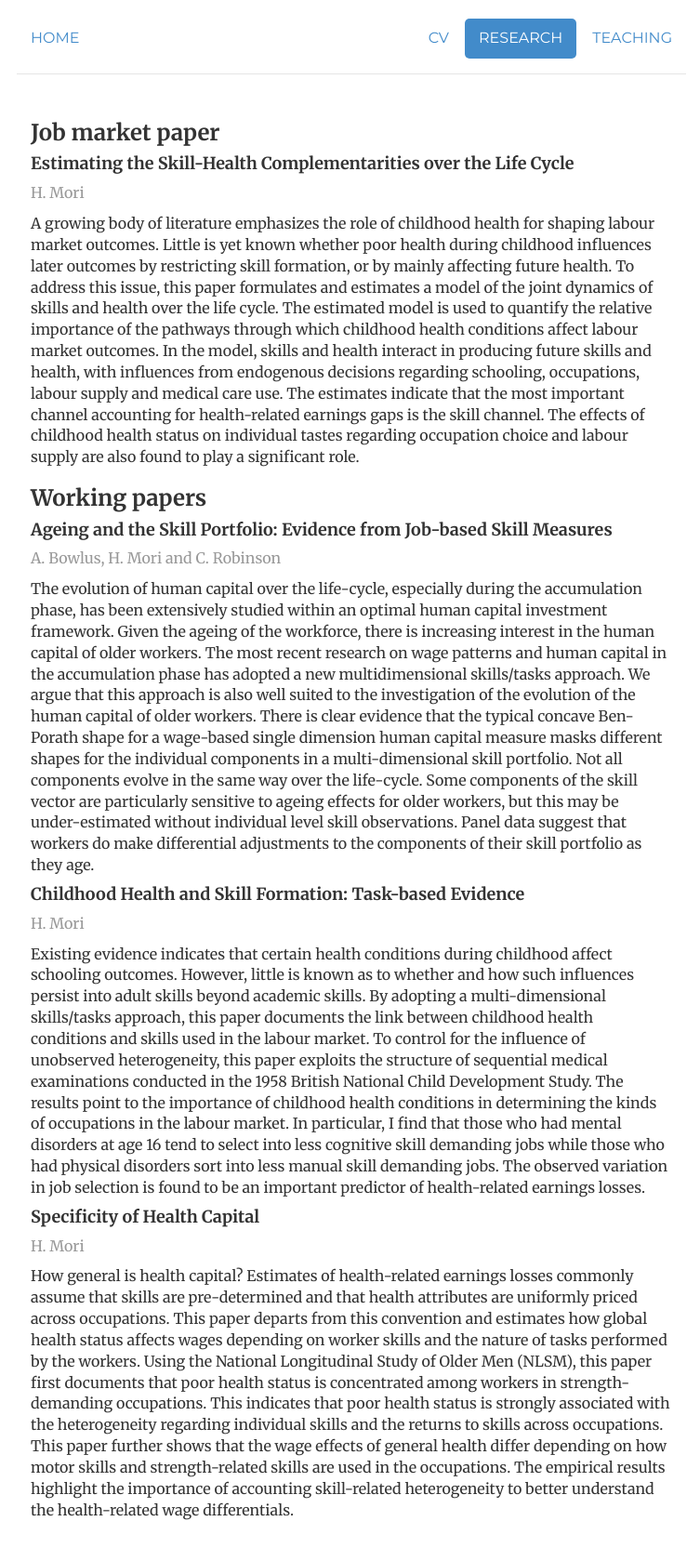
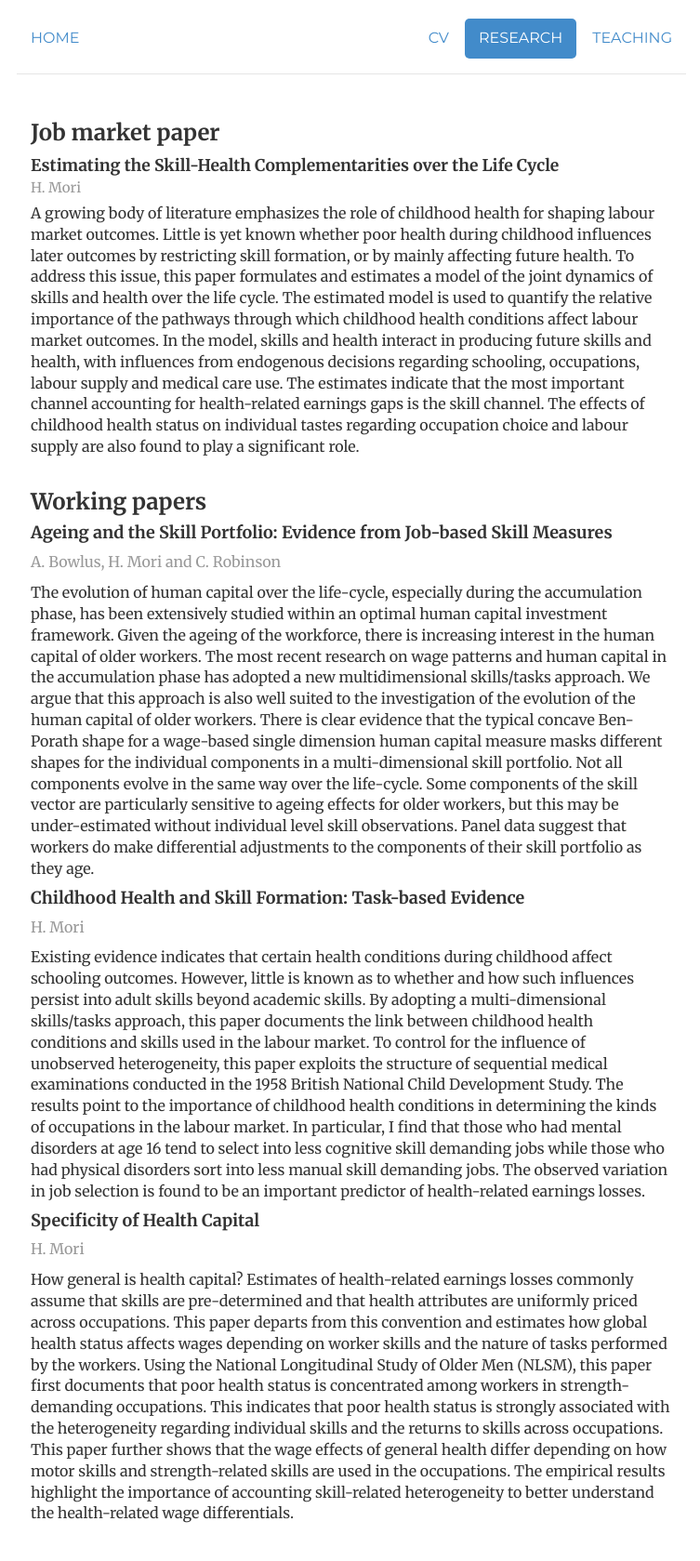
Before and after one commit to morihiroaki/morihiroaki.github.io, a Jekyll site: the page built from research.html, in a window 1280 px wide. Shown: the whole page at 93% size, without its empty margins (262-1015 px from the left). Built offline with Jekyll 4.4.1, drawn with Linux system fonts in a browser that asks for light colours.

Commit message:
Update research.html

```diff
--- a/research.html
+++ b/research.html
@@ -8,12 +8,14 @@
 ---
 <div class="container">
 <h3>Job market paper</h3>
-<h4>Estimating the Skill-Health Complementarities over the Life Cycle</h4>
-<p class="text-muted">H. Mori</p>
+<div class='span10 offset1'>
+<div class='pTitle'>Estimating the Skill-Health Complementarities over the Life Cycle</div>
+<div class='pAuthors'>H. Mori</div>
+<div class='pAbstract'>
  A growing body of literature emphasizes the role of childhood health for shaping labour market outcomes.
- Little is yet known whether poor health during childhood influences later outcomes by restricting skill formation, or by mainly affecting future health. To address this issue, this paper formulates and estimates a model of the joint dynamics of skills and health over the life cycle. The estimated model is used to quantify the relative importance of the pathways through which childhood health conditions affect labour market outcomes. In the model, skills and health interact in producing future skills and health, with influences from endogenous decisions regarding schooling, occupations, labour supply and medical care use.  The estimates indicate that the most important channel accounting for health-related earnings gaps is the skill channel. The effects of childhood health status on individual tastes regarding occupation choice and  labour supply are also found to  play a significant role.</br>
-
-
+ Little is yet known whether poor health during childhood influences later outcomes by restricting skill formation, or by mainly affecting future health. To address this issue, this paper formulates and estimates a model of the joint dynamics of skills and health over the life cycle. The estimated model is used to quantify the relative importance of the pathways through which childhood health conditions affect labour market outcomes. In the model, skills and health interact in producing future skills and health, with influences from endogenous decisions regarding schooling, occupations, labour supply and medical care use.  The estimates indicate that the most important channel accounting for health-related earnings gaps is the skill channel. The effects of childhood health status on individual tastes regarding occupation choice and  labour supply are also found to  play a significant role.
+</div>
+</div>
 <h3>Working papers</h3>
 <h4>Ageing and the Skill Portfolio: Evidence from Job-based Skill Measures</h4>
 <p class="text-muted">A. Bowlus, H. Mori and C. Robinson</p>
```
